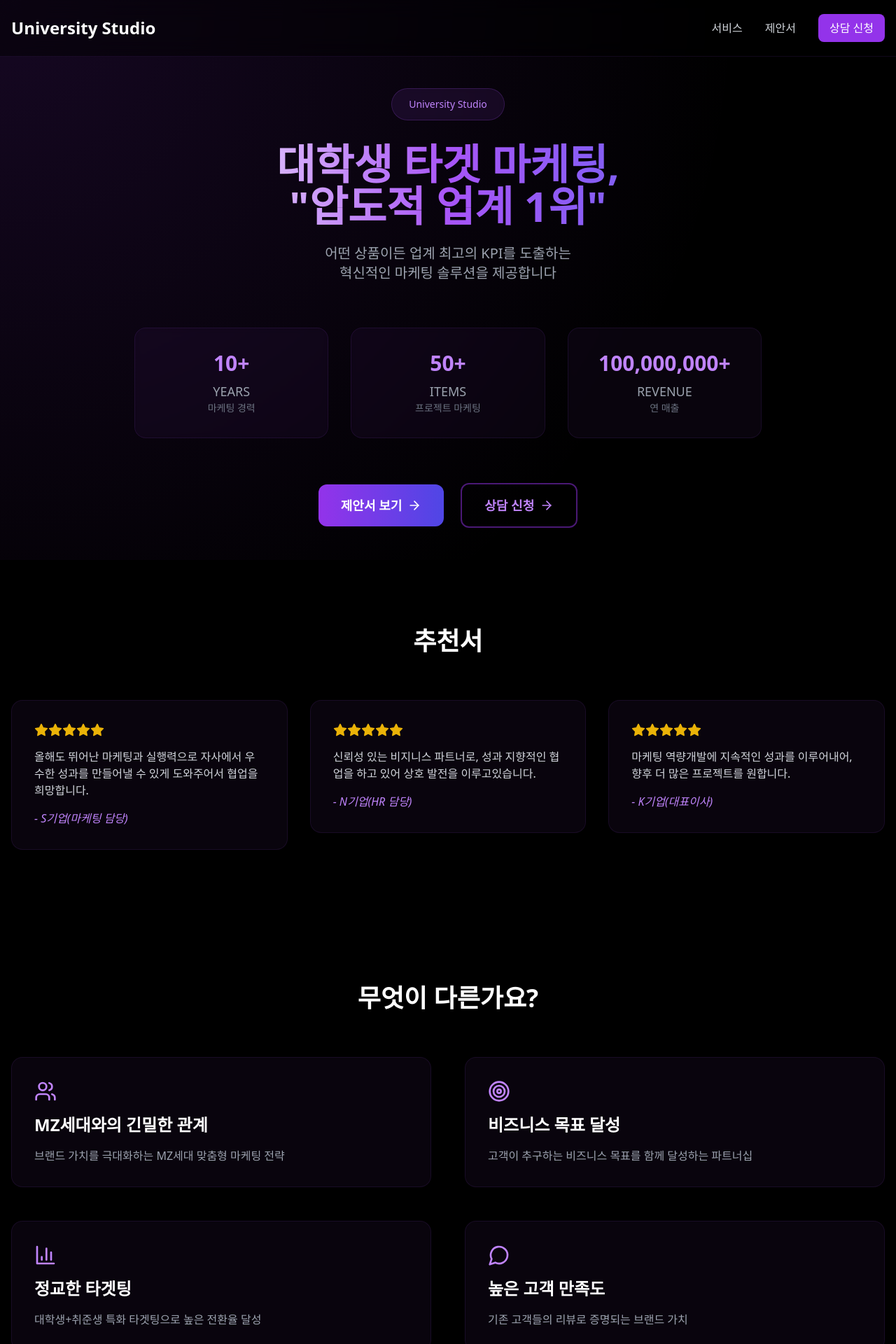
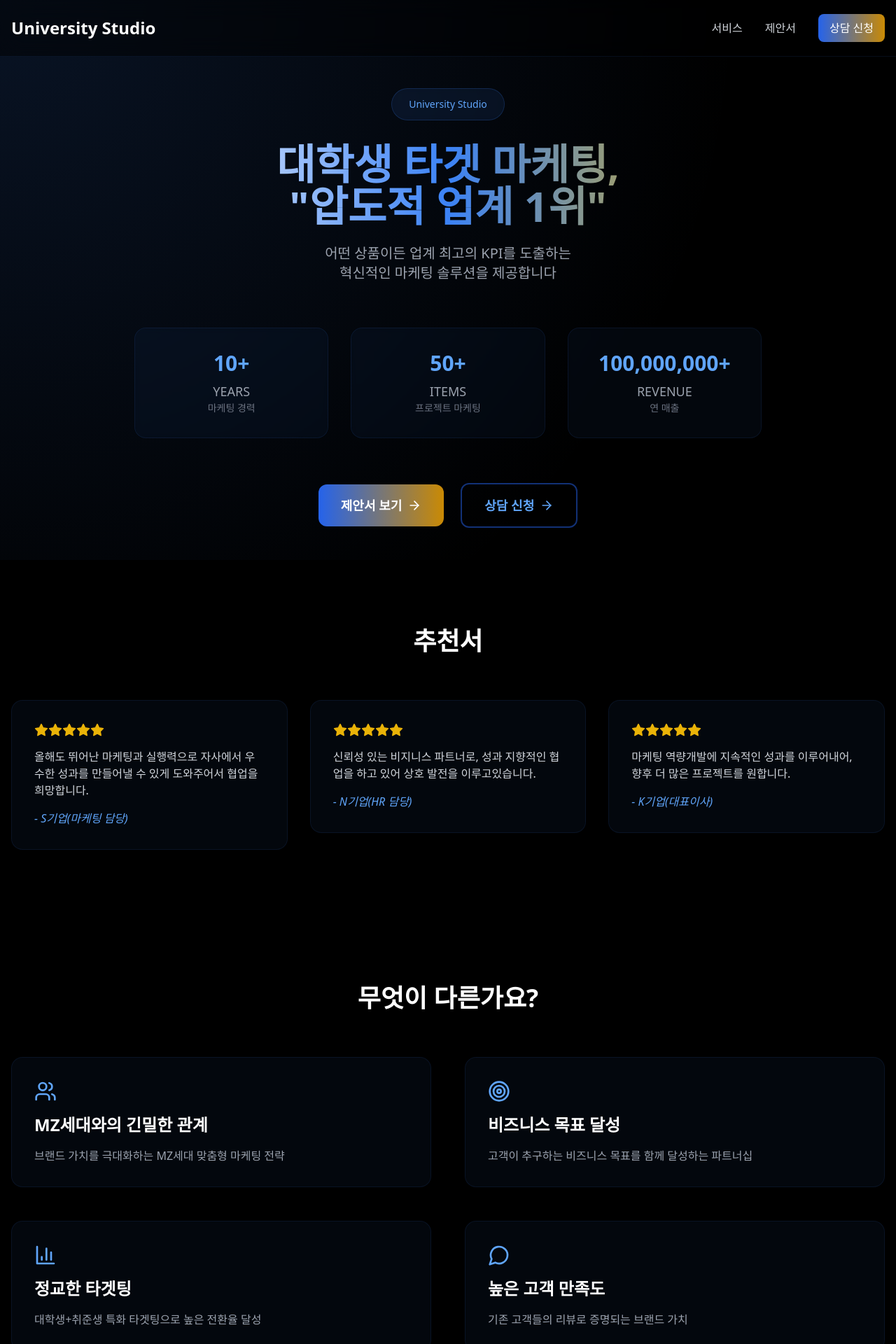
Before and after one commit to comdbstn/UniversityStudio, a React (Vite) app: page / in a window 1280 px wide. Shown: the top 1920 px of the page at 70% size. Built offline with nearby package versions, Linux system fonts and the light colour scheme.

Commit message:
style: 색상 테마를 파란색과 노란색으로 변경

```diff
--- a/src/components/layout/Footer.tsx
+++ b/src/components/layout/Footer.tsx
@@ -2,7 +2,7 @@ import { Link } from 'react-router-dom';
 
 const Footer = () => {
     return (
-        <footer className="bg-black border-t border-purple-500/10">
+        <footer className="bg-black border-t border-blue-500/10">
             <div className="container mx-auto px-4 py-12">
                 <div className="grid grid-cols-1 md:grid-cols-4 gap-8">
                     <div>
@@ -70,7 +70,7 @@ const Footer = () => {
                         </p>
                     </div>
                 </div>
-                <div className="mt-12 pt-8 border-t border-purple-500/10 text-center text-gray-400">
+                <div className="mt-12 pt-8 border-t border-blue-500/10 text-center text-gray-400">
                     <p>&copy; {new Date().getFullYear()} University Studio. All rights reserved.</p>
                 </div>
             </div>
--- a/src/components/navigation/Navbar.tsx
+++ b/src/components/navigation/Navbar.tsx
@@ -2,7 +2,7 @@ import { Link } from 'react-router-dom';
 
 const Navbar = () => {
     return (
-        <nav className="fixed top-0 left-0 right-0 z-50 bg-black/50 backdrop-blur-lg border-b border-purple-500/10">
+        <nav className="fixed top-0 left-0 right-0 z-50 bg-black/50 backdrop-blur-lg border-b border-blue-500/10">
             <div className="container mx-auto px-4">
                 <div className="flex items-center justify-between h-20">
                     <Link to="/" className="text-2xl font-bold text-white">
@@ -24,7 +24,7 @@ const Navbar = () => {
                             href="https://6nxuuec1a2p.typeform.com/to/V4bKkFYO"
                             target="_blank"
                             rel="noopener noreferrer"
-                            className="px-4 py-2 bg-purple-600 text-white rounded-lg hover:bg-purple-700 transition-colors"
+                            className="px-4 py-2 bg-gradient-to-r from-blue-600 to-yellow-600 text-white rounded-lg hover:opacity-90 transition-opacity"
                         >
                             상담 신청
                         </a>
--- a/src/pages/UniversityStudio.tsx
+++ b/src/pages/UniversityStudio.tsx
@@ -28,7 +28,7 @@ const UniversityStudio = () => {
 
     const gradientX = useTransform(mouseX, [0, windowDimensions.width], [0, 100]);
     const gradientY = useTransform(mouseY, [0, windowDimensions.height], [0, 100]);
-    const background = useMotionTemplate`radial-gradient(circle at ${gradientX}% ${gradientY}%, rgba(147,51,234,0.15), transparent 70%)`;
+    const background = useMotionTemplate`radial-gradient(circle at ${gradientX}% ${gradientY}%, rgba(59,130,246,0.15), transparent 70%)`;
 
     // Stats animation
     const [stats, setStats] = useState({
@@ -87,7 +87,7 @@ const UniversityStudio = () => {
                                 initial={{ opacity: 0, scale: 0.9 }}
                                 animate={{ opacity: 1, scale: 1 }}
                                 transition={{ duration: 0.5 }}
-                                className="inline-block px-6 py-3 bg-purple-500/10 rounded-full text-purple-400 text-sm mb-8 border border-purple-500/20 backdrop-blur-sm"
+                                className="inline-block px-6 py-3 bg-blue-500/10 rounded-full text-blue-400 text-sm mb-8 border border-blue-500/20 backdrop-blur-sm"
                             >
                                 University Studio
                             </motion.span>
@@ -95,7 +95,7 @@ const UniversityStudio = () => {
                                 initial={{ opacity: 0, y: 20 }}
                                 animate={{ opacity: 1, y: 0 }}
                                 transition={{ delay: 0.2 }}
-                                className="text-4xl md:text-6xl font-bold mb-6 bg-gradient-to-r from-white via-purple-500 to-indigo-500 bg-clip-text text-transparent"
+                                className="text-4xl md:text-6xl font-bold mb-6 bg-gradient-to-r from-white via-blue-500 to-yellow-500 bg-clip-text text-transparent"
                             >
                                 대학생 타겟 마케팅,<br />
                                 "압도적 업계 1위"
@@ -139,9 +139,9 @@ const UniversityStudio = () => {
                                         transition={{ delay: 0.6 + index * 0.2 }}
                                         className="relative group"
                                     >
-                                        <div className="absolute inset-0 bg-gradient-to-br from-purple-600/20 via-indigo-600/20 to-purple-600/20 rounded-2xl blur-xl opacity-0 group-hover:opacity-100 transition-all duration-700" />
-                                        <div className="relative p-8 rounded-2xl bg-purple-500/5 border border-purple-500/10 backdrop-blur-sm">
-                                            <div className="text-3xl font-bold text-purple-400 mb-2">
+                                        <div className="absolute inset-0 bg-gradient-to-br from-blue-600/20 via-yellow-600/20 to-blue-600/20 rounded-2xl blur-xl opacity-0 group-hover:opacity-100 transition-all duration-700" />
+                                        <div className="relative p-8 rounded-2xl bg-blue-500/5 border border-blue-500/10 backdrop-blur-sm">
+                                            <div className="text-3xl font-bold text-blue-400 mb-2">
                                                 {stat.value}{stat.suffix}
                                             </div>
                                             <div className="text-lg text-gray-400">{stat.label}</div>
@@ -162,9 +162,9 @@ const UniversityStudio = () => {
                                     href="https://sclu.io/share/bulk/file/82fc833911752e32"
                                     target="_blank"
                                     rel="noopener noreferrer"
-                                    className="group relative px-8 py-4 bg-gradient-to-r from-purple-600 to-indigo-600 text-white rounded-xl font-bold text-lg overflow-hidden"
+                                    className="group relative px-8 py-4 bg-gradient-to-r from-blue-600 to-yellow-600 text-white rounded-xl font-bold text-lg overflow-hidden"
                                 >
-                                    <div className="absolute inset-0 bg-gradient-to-r from-purple-600 to-indigo-600 opacity-0 group-hover:opacity-100 transition-opacity duration-300" />
+                                    <div className="absolute inset-0 bg-gradient-to-r from-blue-600 to-yellow-600 opacity-0 group-hover:opacity-100 transition-opacity duration-300" />
                                     <div className="relative flex items-center">
                                         제안서 보기
                                         <ArrowRight className="ml-2 h-5 w-5 group-hover:translate-x-1 transition-transform" />
@@ -174,9 +174,9 @@ const UniversityStudio = () => {
                                     href="https://6nxuuec1a2p.typeform.com/to/V4bKkFYO"
                                     target="_blank"
                                     rel="noopener noreferrer"
-                                    className="group relative px-8 py-4 border-2 border-purple-600/50 text-purple-400 rounded-xl font-bold text-lg overflow-hidden"
+                                    className="group relative px-8 py-4 border-2 border-blue-600/50 text-blue-400 rounded-xl font-bold text-lg overflow-hidden"
                                 >
-                                    <div className="absolute inset-0 bg-purple-600/10 opacity-0 group-hover:opacity-100 transition-opacity duration-300" />
+                                    <div className="absolute inset-0 bg-blue-600/10 opacity-0 group-hover:opacity-100 transition-opacity duration-300" />
                                     <div className="relative flex items-center">
                                         상담 신청
                                         <ArrowRight className="ml-2 h-5 w-5 group-hover:translate-x-1 transition-transform" />
@@ -221,15 +221,15 @@ const UniversityStudio = () => {
                                     transition={{ delay: index * 0.2 }}
                                     className="relative group"
                                 >
-                                    <div className="absolute inset-0 bg-gradient-to-br from-purple-600/20 via-indigo-600/20 to-purple-600/20 rounded-2xl blur-xl opacity-0 group-hover:opacity-100 transition-all duration-700" />
-                                    <div className="relative p-8 rounded-2xl bg-purple-500/5 border border-purple-500/10 backdrop-blur-sm">
+                                    <div className="absolute inset-0 bg-gradient-to-br from-blue-600/20 via-yellow-600/20 to-blue-600/20 rounded-2xl blur-xl opacity-0 group-hover:opacity-100 transition-all duration-700" />
+                                    <div className="relative p-8 rounded-2xl bg-blue-500/5 border border-blue-500/10 backdrop-blur-sm">
                                         <div className="flex mb-4">
                                             {[...Array(5)].map((_, i) => (
                                                 <Star key={i} className="w-5 h-5 text-yellow-500 fill-yellow-500" />
                                             ))}
                                         </div>
                                         <p className="text-gray-300 mb-4">{testimonial.text}</p>
-                                        <p className="text-purple-400 italic">- {testimonial.author}</p>
+                                        <p className="text-blue-400 italic">- {testimonial.author}</p>
                                     </div>
                                 </motion.div>
                             ))}
@@ -279,9 +279,9 @@ const UniversityStudio = () => {
                                     transition={{ delay: index * 0.2 }}
                                     className="relative group"
                                 >
-                                    <div className="absolute inset-0 bg-gradient-to-br from-purple-600/20 via-indigo-600/20 to-purple-600/20 rounded-2xl blur-xl opacity-0 group-hover:opacity-100 transition-all duration-700" />
-                                    <div className="relative p-8 rounded-2xl bg-purple-500/5 border border-purple-500/10 backdrop-blur-sm">
-                                        <div className="text-purple-400 mb-4">
+                                    <div className="absolute inset-0 bg-gradient-to-br from-blue-600/20 via-yellow-600/20 to-blue-600/20 rounded-2xl blur-xl opacity-0 group-hover:opacity-100 transition-all duration-700" />
+                                    <div className="relative p-8 rounded-2xl bg-blue-500/5 border border-blue-500/10 backdrop-blur-sm">
+                                        <div className="text-blue-400 mb-4">
                                             {feature.icon}
                                         </div>
                                         <h3 className="text-2xl font-bold mb-4">{feature.title}</h3>
@@ -311,9 +311,9 @@ const UniversityStudio = () => {
                                     href="https://sclu.io/share/bulk/file/82fc833911752e32"
                                     target="_blank"
                                     rel="noopener noreferrer"
-                                    className="group relative px-8 py-4 bg-gradient-to-r from-purple-600 to-indigo-600 text-white rounded-xl font-bold text-lg w-full max-w-md"
+                                    className="group relative px-8 py-4 bg-gradient-to-r from-blue-600 to-yellow-600 text-white rounded-xl font-bold text-lg w-full max-w-md"
                                 >
-                                    <div className="absolute inset-0 bg-gradient-to-r from-purple-600 to-indigo-600 opacity-0 group-hover:opacity-100 transition-opacity duration-300" />
+                                    <div className="absolute inset-0 bg-gradient-to-r from-blue-600 to-yellow-600 opacity-0 group-hover:opacity-100 transition-opacity duration-300" />
                                     <div className="relative flex items-center justify-center">
                                         제안서 다운로드
                                         <ArrowRight className="ml-2 h-5 w-5 group-hover:translate-x-1 transition-transform" />
```
